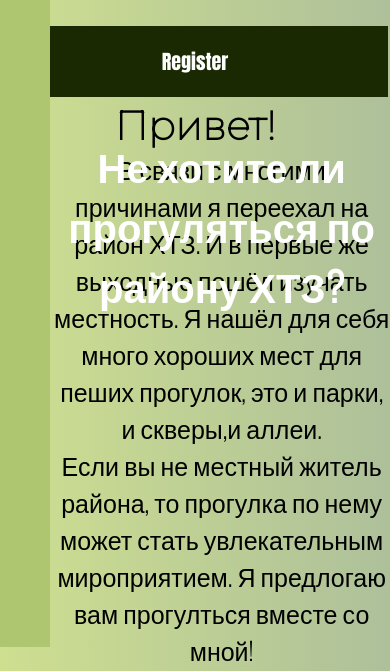
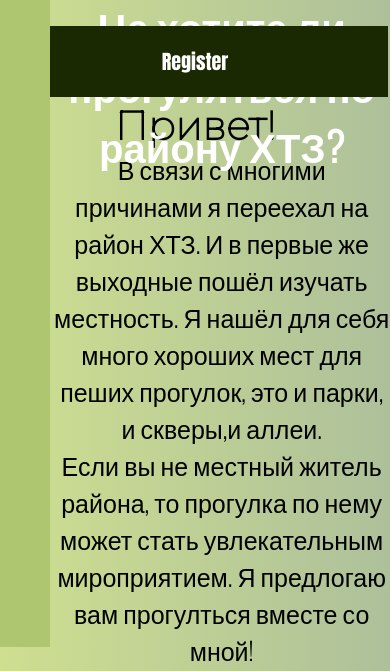
Before and after one commit to VanyaSor/Parks, a plain HTML site: page index.html in a window 390 px wide. Shown: the part 197-868 px from the top of the page. Drawn offline with nearby package versions, Linux system fonts and the light colour scheme; a web font is replaced by a local one.

Commit message:
Update index.html

```diff
--- a/index.html
+++ b/index.html
@@ -13,6 +13,12 @@
 
     <link rel="stylesheet" href="style.css">
     <title>"ХТЗ" district</title>
+
+    <style>
+        @media screen and (max-width: 600px) {
+    h2{   transform: translateY(-140px); }
+}
+        </style>
 </head>
 <body>
     <div class="page">
```
